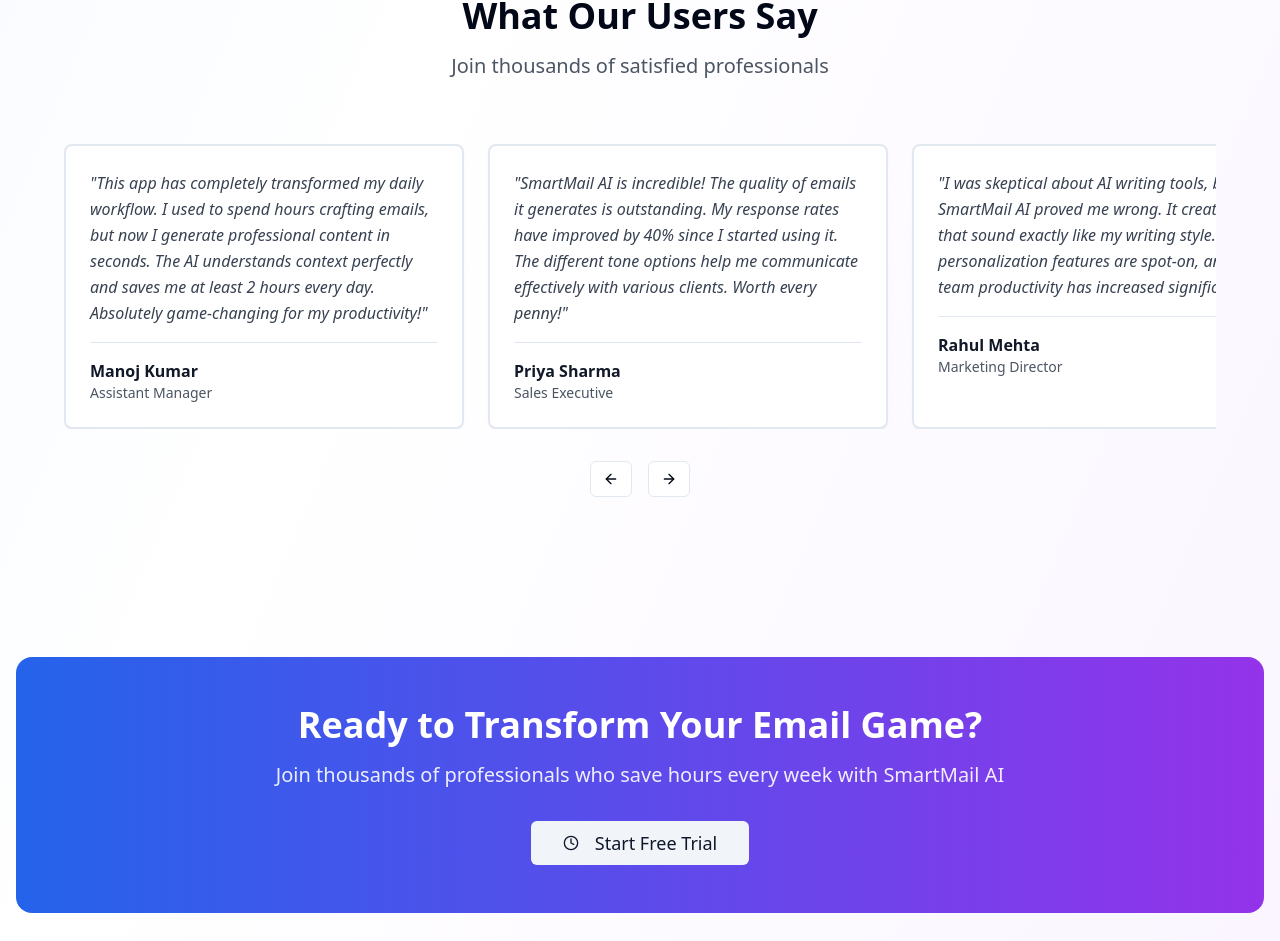
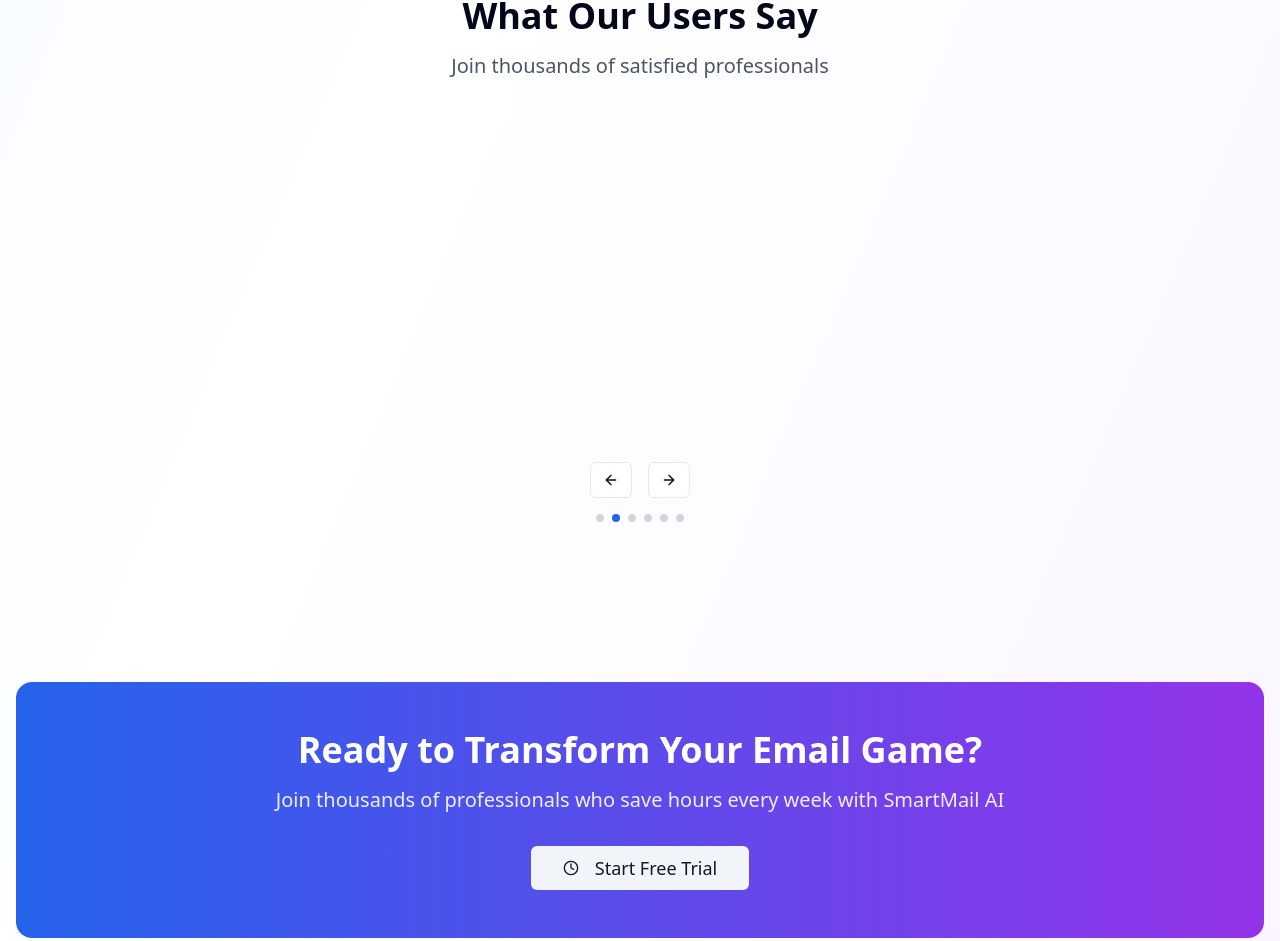
Before and after one commit to vbs30/smartmail-ai-compose, a React (Vite) app: page / in a window 1280 px wide. Shown: the part 1941-2882 px from the top of the page. Built offline with nearby package versions, Linux system fonts and the light colour scheme.

Commit message:
Fix testimonial carousel
Fixes issues with the testimonial carousel, ensuring left and right arrow navigation and horizontal auto-scrolling are functional.

```diff
--- a/src/pages/Index.tsx
+++ b/src/pages/Index.tsx
@@ -1,5 +1,5 @@
 
-import { useEffect, useState } from "react";
+import { useEffect, useState, useCallback } from "react";
 import { Button } from "@/components/ui/button";
 import { Card, CardContent, CardDescription, CardHeader, CardTitle } from "@/components/ui/card";
 import { Badge } from "@/components/ui/badge";
@@ -21,7 +21,58 @@ import { User } from "@supabase/supabase-js";
 const Index = () => {
   const [user, setUser] = useState<User | null>(null);
   const [loading, setLoading] = useState(true);
+  const [currentSlide, setCurrentSlide] = useState(0);
   const navigate = useNavigate();
+
+  const testimonials = [
+    {
+      text: "This app has completely transformed my daily workflow. I used to spend hours crafting emails, but now I generate professional content in seconds. The AI understands context perfectly and saves me at least 2 hours every day. Absolutely game-changing for my productivity!",
+      name: "Manoj Kumar",
+      title: "Assistant Manager"
+    },
+    {
+      text: "SmartMail AI is incredible! The quality of emails it generates is outstanding. My response rates have improved by 40% since I started using it. The different tone options help me communicate effectively with various clients. Worth every penny!",
+      name: "Priya Sharma",
+      title: "Sales Executive"
+    },
+    {
+      text: "I was skeptical about AI writing tools, but SmartMail AI proved me wrong. It creates emails that sound exactly like my writing style. The personalization features are spot-on, and my team productivity has increased significantly.",
+      name: "Rahul Mehta",
+      title: "Marketing Director"
+    },
+    {
+      text: "As a busy entrepreneur, time is everything. SmartMail AI has become my secret weapon for client communications. The emails are professional, engaging, and perfectly tailored. I can't imagine working without it now!",
+      name: "Sneha Patel",
+      title: "CEO, TechStart"
+    },
+    {
+      text: "The Pro version is absolutely worth it! Unlimited email generation has streamlined our entire customer support process. Our team response time has improved by 60%, and customer satisfaction scores are at an all-time high.",
+      name: "Amit Singh",
+      title: "Customer Success Manager"
+    },
+    {
+      text: "SmartMail AI understands business context better than any tool I've used. From follow-ups to cold outreach, every email feels personal and professional. It's like having a professional copywriter on demand 24/7.",
+      name: "Kavya Reddy",
+      title: "Business Development Head"
+    }
+  ];
+
+  // Auto-scroll functionality
+  useEffect(() => {
+    const timer = setInterval(() => {
+      setCurrentSlide((prev) => (prev + 1) % testimonials.length);
+    }, 4000); // Change slide every 4 seconds
+
+    return () => clearInterval(timer);
+  }, [testimonials.length]);
+
+  const nextSlide = useCallback(() => {
+    setCurrentSlide((prev) => (prev + 1) % testimonials.length);
+  }, [testimonials.length]);
+
+  const prevSlide = useCallback(() => {
+    setCurrentSlide((prev) => (prev - 1 + testimonials.length) % testimonials.length);
+  }, [testimonials.length]);
 
   useEffect(() => {
     checkUser();
@@ -291,67 +342,64 @@ const Index = () => {
           <p className="text-xl text-gray-600">Join thousands of satisfied professionals</p>
         </div>
 
-        <div className="relative max-w-6xl mx-auto">
-          <div className="overflow-hidden">
-            <div className="flex space-x-6 animate-pulse">
-              {[
-                {
-                  text: "This app has completely transformed my daily workflow. I used to spend hours crafting emails, but now I generate professional content in seconds. The AI understands context perfectly and saves me at least 2 hours every day. Absolutely game-changing for my productivity!",
-                  name: "Manoj Kumar",
-                  title: "Assistant Manager"
-                },
-                {
-                  text: "SmartMail AI is incredible! The quality of emails it generates is outstanding. My response rates have improved by 40% since I started using it. The different tone options help me communicate effectively with various clients. Worth every penny!",
-                  name: "Priya Sharma",
-                  title: "Sales Executive"
-                },
-                {
-                  text: "I was skeptical about AI writing tools, but SmartMail AI proved me wrong. It creates emails that sound exactly like my writing style. The personalization features are spot-on, and my team productivity has increased significantly.",
-                  name: "Rahul Mehta",
-                  title: "Marketing Director"
-                },
-                {
-                  text: "As a busy entrepreneur, time is everything. SmartMail AI has become my secret weapon for client communications. The emails are professional, engaging, and perfectly tailored. I can't imagine working without it now!",
-                  name: "Sneha Patel",
-                  title: "CEO, TechStart"
-                },
-                {
-                  text: "The Pro version is absolutely worth it! Unlimited email generation has streamlined our entire customer support process. Our team response time has improved by 60%, and customer satisfaction scores are at an all-time high.",
-                  name: "Amit Singh",
-                  title: "Customer Success Manager"
-                },
-                {
-                  text: "SmartMail AI understands business context better than any tool I've used. From follow-ups to cold outreach, every email feels personal and professional. It's like having a professional copywriter on demand 24/7.",
-                  name: "Kavya Reddy",
-                  title: "Business Development Head"
-                }
-              ].map((testimonial, index) => (
-                <Card
-                  key={index}
-                  className="min-w-[400px] border-2 hover:border-blue-200 hover:shadow-lg transition-all duration-300 hover:scale-105 cursor-pointer bg-white"
+        <div className="relative max-w-4xl mx-auto">
+          <div className="overflow-hidden rounded-lg">
+            <div
+              className="flex transition-transform duration-500 ease-in-out"
+              style={{
+                transform: `translateX(-${currentSlide * 100}%)`,
+                width: `${testimonials.length * 100}%`
+              }}
             >
-                  <CardContent className="p-6">
-                    <blockquote className="italic text-gray-700 mb-4 leading-relaxed">
+              {testimonials.map((testimonial, index) => (
+                <div key={index} className="w-full flex-shrink-0 px-4">
+                  <Card className="border-2 hover:border-blue-200 hover:shadow-lg transition-all duration-300 bg-white max-w-2xl mx-auto">
+                    <CardContent className="p-8">
+                      <blockquote className="italic text-gray-700 mb-6 leading-relaxed text-lg">
                         "{testimonial.text}"
                       </blockquote>
-                    <div className="border-t pt-4">
-                      <p className="font-semibold text-gray-900">{testimonial.name}</p>
-                      <p className="text-sm text-gray-600">{testimonial.title}</p>
+                      <div className="border-t pt-6 text-center">
+                        <p className="font-semibold text-gray-900 text-lg">{testimonial.name}</p>
+                        <p className="text-sm text-gray-600 mt-1">{testimonial.title}</p>
                       </div>
                     </CardContent>
                   </Card>
+                </div>
               ))}
             </div>
           </div>
 
           {/* Navigation Buttons */}
           <div className="flex justify-center mt-8 space-x-4">
-            <Button variant="outline" size="sm" className="hover:bg-blue-50">
+            <Button
+              variant="outline"
+              size="sm"
+              className="hover:bg-blue-50 hover:border-blue-300"
+              onClick={prevSlide}
+            >
               <ArrowRight className="h-4 w-4 rotate-180" />
             </Button>
-            <Button variant="outline" size="sm" className="hover:bg-blue-50">
+            <Button
+              variant="outline"
+              size="sm"
+              className="hover:bg-blue-50 hover:border-blue-300"
+              onClick={nextSlide}
+            >
               <ArrowRight className="h-4 w-4" />
             </Button>
+          </div>
+
+          {/* Dots indicator */}
+          <div className="flex justify-center mt-4 space-x-2">
+            {testimonials.map((_, index) => (
+              <button
+                key={index}
+                onClick={() => setCurrentSlide(index)}
+                className={`w-2 h-2 rounded-full transition-colors ${
+                  index === currentSlide ? 'bg-blue-600' : 'bg-gray-300'
+                }`}
+              />
+            ))}
           </div>
         </div>
       </section>
```
Lines whose indentation alone changed are shown as unchanged.
